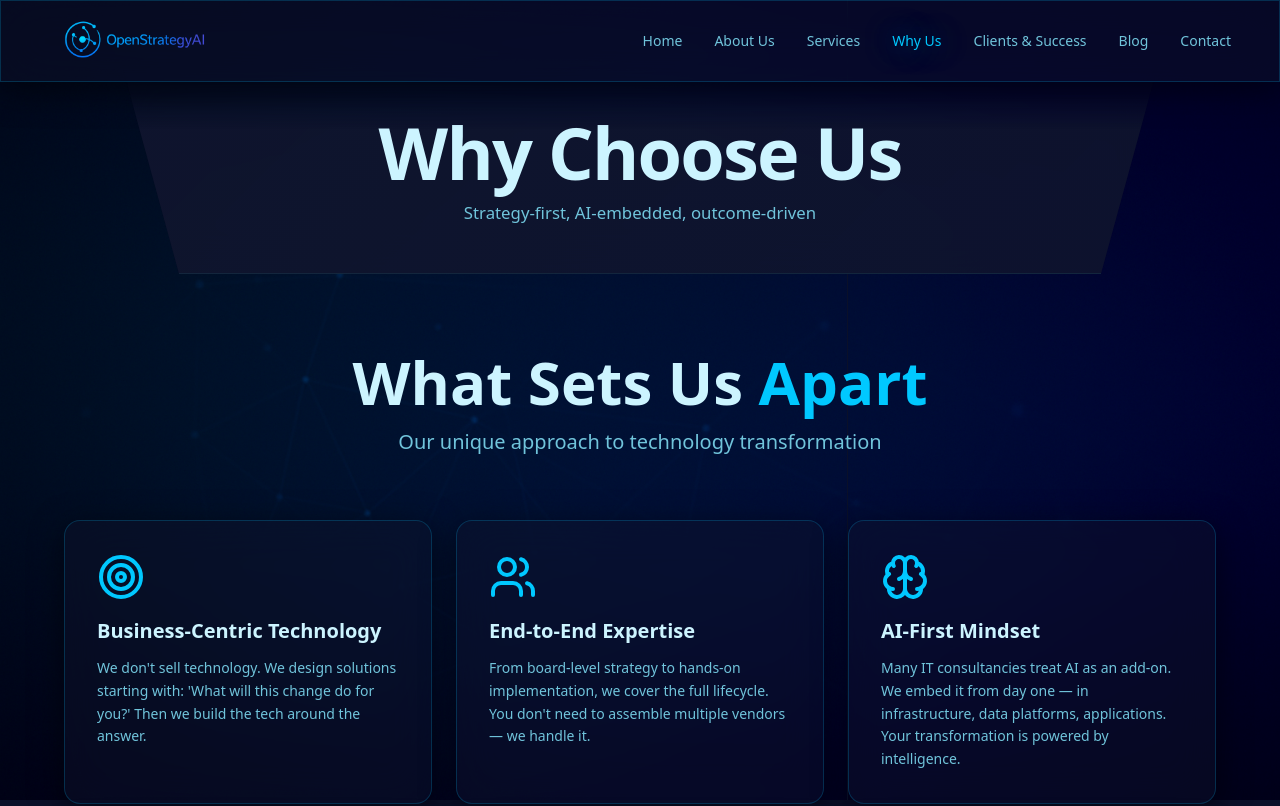
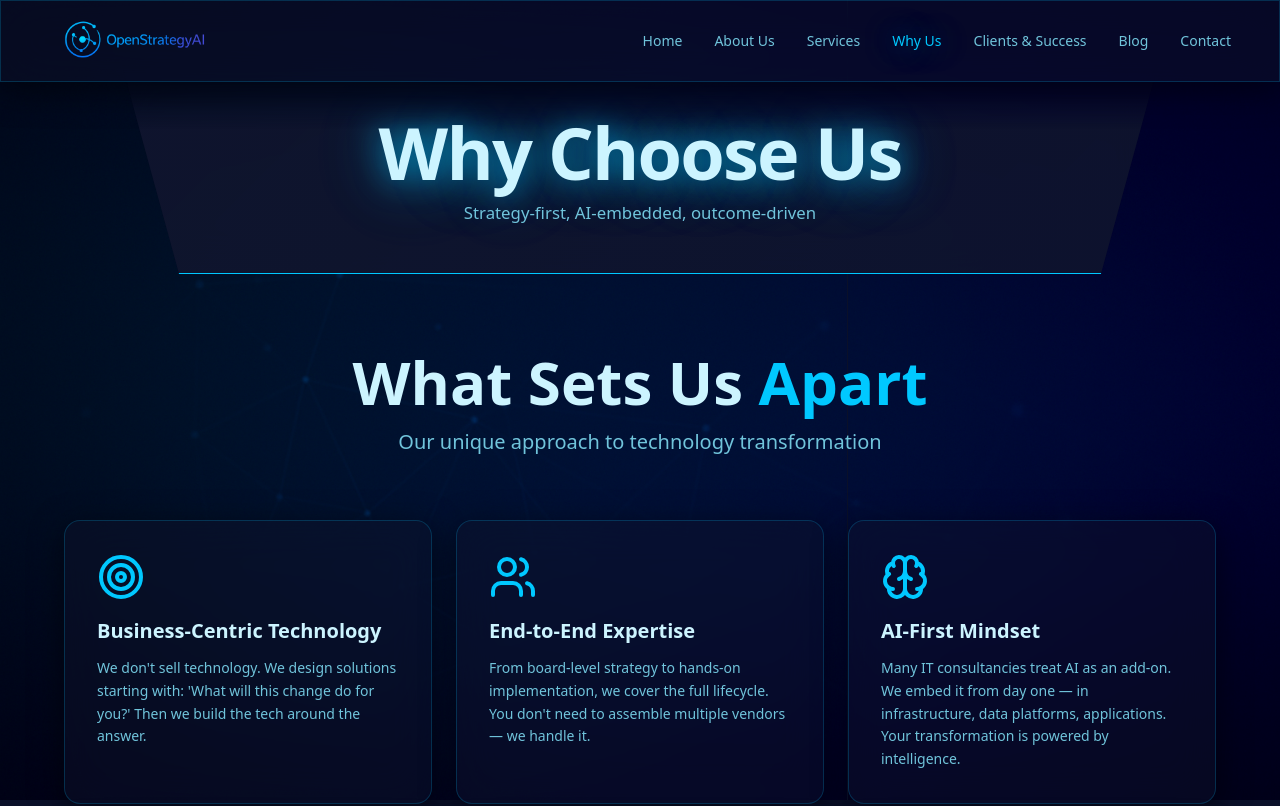
Before and after one commit to HumzaMohammed/astral-depths-hub-31606-18646-50681-177-01376, a React (Vite) app: page /why-us in a window 1280 px wide. Shown: the top 806 px of the page. Built offline with nearby package versions, Linux system fonts and the light colour scheme; the HTML template or start-up script is replaced by a standard one.

Commit message:
Re-add header highlighting

```diff
--- a/src/components/PageHeader.tsx
+++ b/src/components/PageHeader.tsx
@@ -60,7 +60,7 @@ export const PageHeader = () => {
       }}
     >
       <div
-        className="relative mx-auto max-w-6xl border border-border/30"
+        className="relative mx-auto max-w-6xl neon-border-cyan"
         style={{
           marginTop: 'clamp(4rem, 8vh, 6rem)',
           clipPath: 'polygon(5% 0%, 95% 0%, 90% 100%, 10% 100%)',
@@ -80,7 +80,7 @@ export const PageHeader = () => {
               lineHeight: '1.1'
             }}
           >
-            <span className="text-foreground">{config.title}</span>
+            <span className="glow-cyan">{config.title}</span>
           </h1>
           <p
             className="text-muted-foreground max-w-3xl mx-auto"
```
